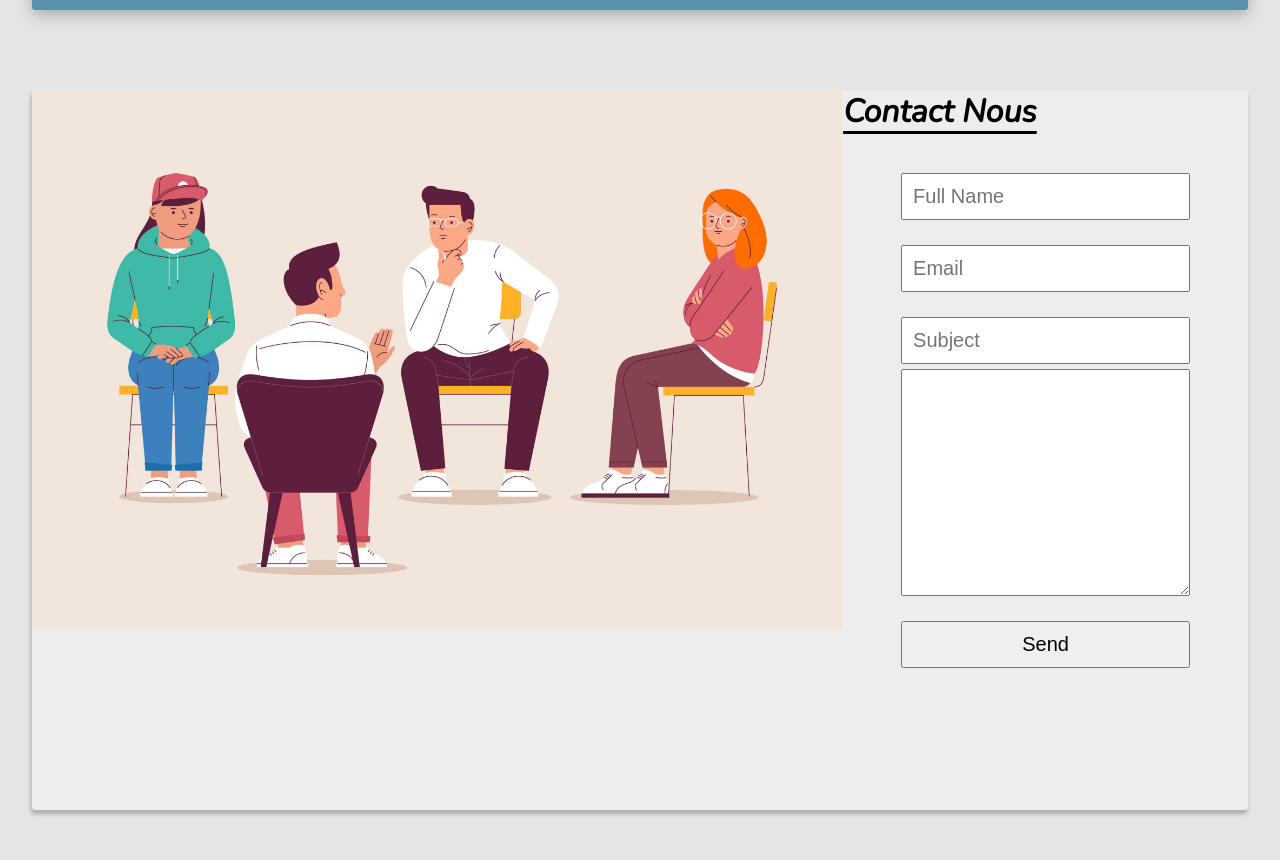
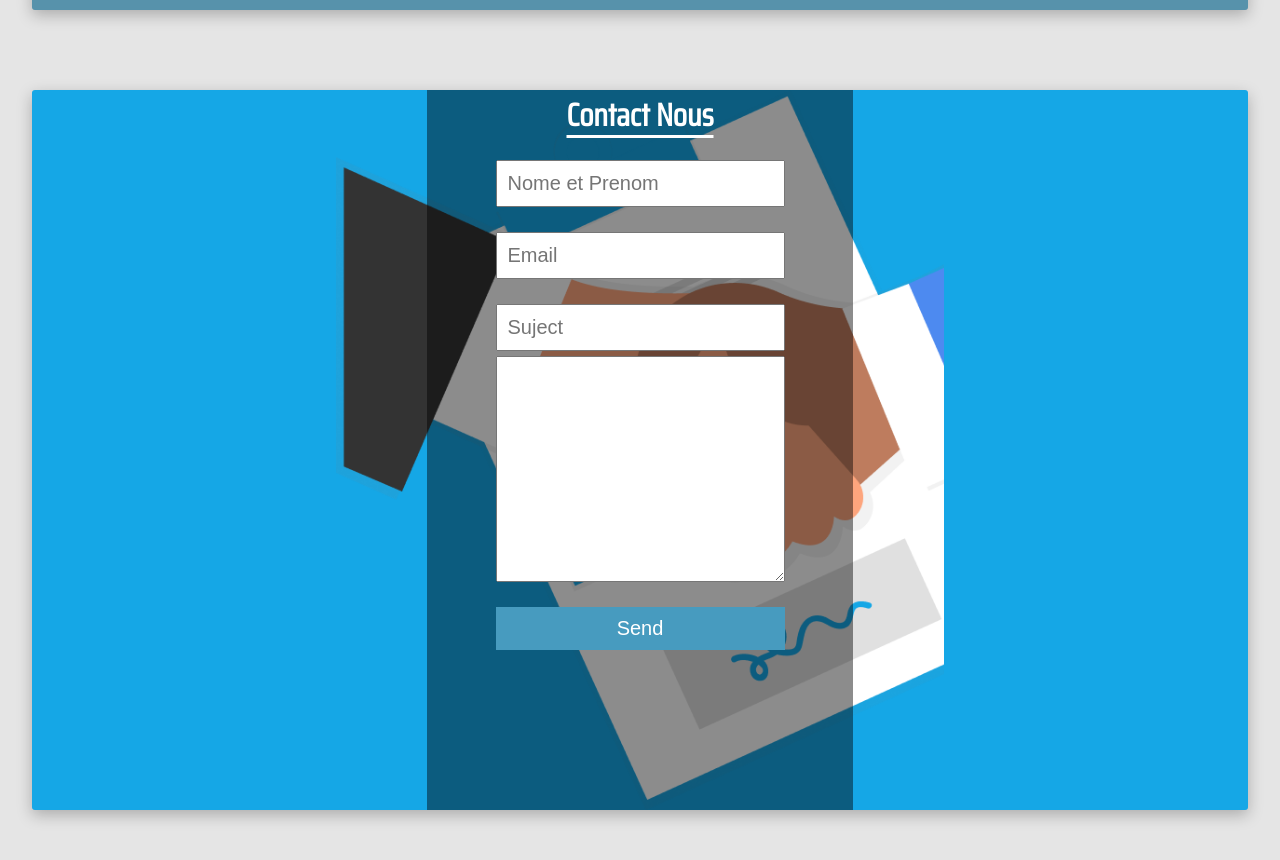
Before and after one commit to issamoxix/Genesis-Tech, a React (Create React App) app: page / in a window 1280 px wide. Shown: the part 1510-2370 px from the top of the page. Built offline with nearby package versions, Linux system fonts and the light colour scheme.

Commit message:
another commit

```diff
--- a/src/Component/ActThree.css
+++ b/src/Component/ActThree.css
@@ -2,34 +2,37 @@
   position: relative;
   width: 95%;
   height: 90%;
-  background-color: #ededed;
+  background-color: #15a7e6;
+
   background-size: contain;
   background-repeat: no-repeat;
-  box-shadow: -1px 4px 4px rgba(0, 0, 0, 0.25);
+  box-shadow: 0px 5px 15px rgba(0, 0, 0, 0.25);
   border-radius: 3px 3px 3px 3px;
   margin: auto;
-  display: grid;
-  grid-template-areas: "A A A A A A A B";
 }
 .img {
-  grid-area: A;
   background-image: url("http://localhost:3000/pic/bg2.jpg");
   background-size: contain;
   background-repeat: no-repeat;
 }
 .contact-body {
-  grid-area: B;
+  background-color: #00000073;
+  display: block;
+  width: 70%;
+  height: 100%;
+  margin: auto;
 }
 .contact-body h1 {
-  font-family: "Nunito", sans-serif;
+  font-family: Saira Condensed;
   text-decoration: underline;
   text-underline-position: under;
+  color: white;
+  text-align: center;
 }
 .contact-form {
   display: grid;
   justify-content: center;
   grid-gap: 5px;
-  margin-top: 20px;
 }
 .contact-form input {
   font-size: 20px;
@@ -38,4 +41,22 @@
 }
 .contact-form input[type="submit"] {
   cursor: pointer;
+  border: none;
+  background-color: #479bbf;
+  color: white;
+  font-size: 20px;
 }
+.hands {
+  display: block;
+  margin: auto;
+  height: 100%;
+  width: 50%;
+  background-image: url("http://localhost:3000/pic/nice.png");
+  background-size: cover;
+  background-repeat: no-repeat;
+}
+.contact-form textarea {
+  padding: 10px;
+  font-family: sans-serif;
+  font-size: 15px;
+}
--- a/src/Component/ActThree.js
+++ b/src/Component/ActThree.js
@@ -5,18 +5,19 @@ import "./ActThree.css"
 function ActThree(){
     return (
         <div className="contact-container">
-            <div className="img">
+            <div className="hands">
+                <div className="contact-body">
+                    <h1>Contact Nous</h1>
+                    <div className="contact-form" >
 
-            </div>
-            <div className="contact-body">
-                <h1>Contact Nous </h1>
-                <form className="contact-form">
-                    <input type="text" placeholder="Full Name" />
-                    <input type="text" placeholder="Email" />
-                    <input type="text" placeholder="Subject " />
-                    <textarea cols="30" rows="15"></textarea>
-                    <input type="submit" value="Send" />
-                </form>
+                        <input type="text" placeholder="Nome et Prenom" required />
+                        <input type="email" placeholder="Email" required />
+                        <input type="text" placeholder="Suject" required />
+                        <textarea rows="12" cols="10"></textarea>
+                        <input type="submit" value="Send" />
+
+                    </div>
+                </div>
             </div>
         </div>
     )
```
Also changed, not shown: public/pic/nice.png (added).
